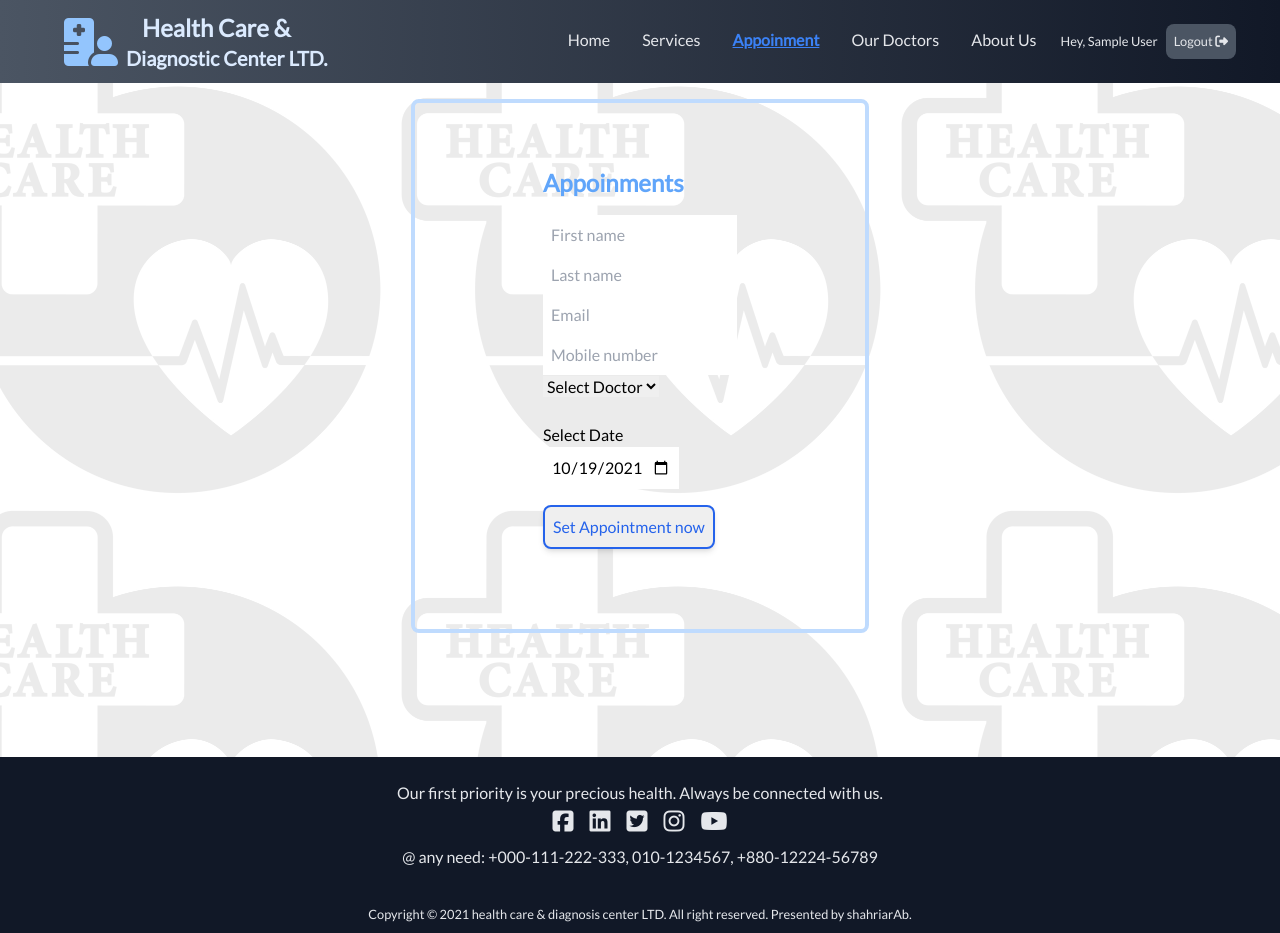
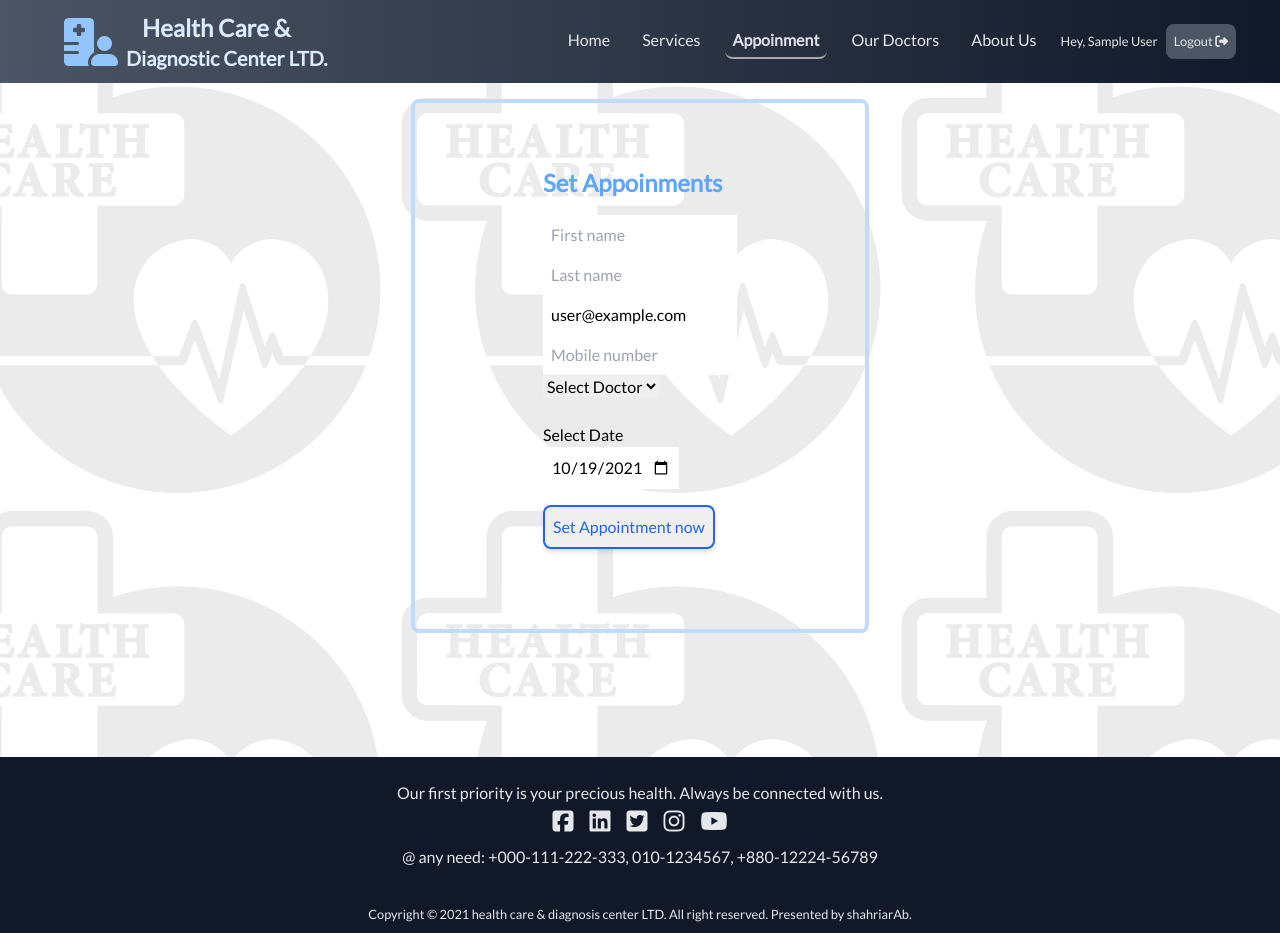
Before and after one commit to shahriarAb/health-care-and-diagnosis-center, a React (Create React App) app: page /appoinments in a window 1280 px wide. Built offline with nearby package versions, Linux system fonts and the light colour scheme; no server answers; sample sign-in values are in the browser's storage.

Commit message:
design updated

```diff
--- a/src/App.js
+++ b/src/App.js
@@ -27,9 +27,9 @@ function App() {
             <Route path="/home">
               <Home></Home>
             </Route>
-            <Route path="/services">
+            <PrivateRoute path="/services">
               <Services></Services>
-            </Route>
+            </PrivateRoute>
             <PrivateRoute path="/servicedetails/:id">
               <ServiceDetails></ServiceDetails>
             </PrivateRoute>
--- a/src/pages/Appoinment/Appoinment.js
+++ b/src/pages/Appoinment/Appoinment.js
@@ -1,19 +1,21 @@
 import React from 'react';
 import { useForm } from 'react-hook-form';
+import useAuth from '../hooks/useAuth';
 import "./Appoinment.css"
 
 const Appoinment = () => {
+    const { user } = useAuth();
     const { register, handleSubmit, formState: { errors } } = useForm();
     const onSubmit = data => console.log(data);
     console.log(errors);
     return (
         <div className="container">
             <div className="border-4 border-blue-200 rounded-lg lg:py-16 lg:px-32">
-                <h2 className="text-2xl font-semibold text-blue-400 mb-4">Appoinments</h2>
+                <h2 className="text-2xl font-semibold text-blue-400 mb-4">Set Appoinments</h2>
                 <form onSubmit={handleSubmit(onSubmit)}>
                     <input type="text" placeholder="First name" {...register("First name", { required: true, maxLength: 80 })} />
                     <input type="text" placeholder="Last name" {...register("Last name", { required: true, maxLength: 100 })} />
-                    <input type="text" placeholder="Email" {...register("Email", { required: true, pattern: /^\S+@\S+$/i })} />
+                    <input type="text" placeholder="Email" {...register("Email", { required: true, pattern: /^\S+@\S+$/i })} value={user.email} />
                     <input type="tel" placeholder="Mobile number" {...register("Mobile number", { required: true, minLength: 7, maxLength: 11 })} />
                     <select {...register("Title", { required: true })}>
                         <option value="Select">Select Doctor</option>
--- a/src/pages/Home/Feedback/Feedback.js
+++ b/src/pages/Home/Feedback/Feedback.js
@@ -4,7 +4,7 @@ const Feedback = () => {
     return (
         <div>
             {/* feedback/opinion giving section */}
-            <div className="text-center mt-6 lg:mx-4 p-6 border-2 bg-gradient-to-r from-blue-300 to-blue-100 border-blue-400 rounded-lg">
+            <div className="text-center mt-6 mx-2 p-6 border-2 bg-gradient-to-r from-blue-300 to-blue-100 border-blue-400 rounded-lg">
                 <p className="text-blue-500 text-lg">Feedback Hub</p>
                 <h2 className="text-3xl font-bold">Give your feedback</h2>
                 <p className="mt-8 text-2xl font-bold text-blue-700">Your opinion matters</p>
@@ -14,7 +14,7 @@ const Feedback = () => {
                     placeholder='Write here and help us to improve our service.' />
                 <br />
                 <button
-                    className="bg-blue-800 hover:bg-blue-700 focus:outline-none focus:ring-2 focus:ring-blue-600 focus:ring-opacity-50 rounded-full py-2 px-6 text-white font-semibold shadow-md mt-4 mb-12"
+                    className="contact-btn bg-blue-800 hover:bg-blue-700 focus:outline-none focus:ring-2 focus:ring-blue-600 focus:ring-opacity-50 rounded-full py-2 px-6 text-white font-semibold shadow-md mt-4 mb-12"
                 >Send Mail</button>
             </div>
         </div>
--- a/src/pages/Home/HomeServices/HomeServices.js
+++ b/src/pages/Home/HomeServices/HomeServices.js
@@ -1,4 +1,5 @@
 import React, { useEffect, useState } from 'react';
+import { Link } from 'react-router-dom';
 import Service from '../Service/Service';
 
 const HomeServices = () => {
@@ -21,6 +22,7 @@ const HomeServices = () => {
                     ></Service>)
                 }
             </div>
+            <Link className="mt-6 underline text-xl font-semibold text-blue-600" to="/services">More services...</Link>
         </div>
     );
 };
--- a/src/pages/Home/Service/Service.js
+++ b/src/pages/Home/Service/Service.js
@@ -4,7 +4,7 @@ import { Link } from 'react-router-dom';
 const Service = (props) => {
     const { id, name, img, description } = props.service;
     return (
-        <div className="border-2 rounded-r-xl rounded-bl-lg border-blue-300 border-opacity-75 sm:mb-4">
+        <div className="border-2 rounded-r-xl rounded-bl-lg border-blue-300 border-opacity-75 mb-4 lg:mb-0">
             <img className="w-full rounded-tr-xl" src={img} alt="" />
             <div className="m-2">
                 <h2 className="text-center my-2 text-blue-500 text-2xl font-semibold">{name}</h2>
--- a/src/pages/Shared/Header/Header.js
+++ b/src/pages/Shared/Header/Header.js
@@ -8,9 +8,8 @@ const Header = () => {
 
     const activeStyle = {
         fontWeight: "bold",
-        color: "rgb(59,130,246)",
-        textDecoration: "underline",
-        backgronoundColor: "whitesmoke"
+        borderBottom: '2px solid rgb(168, 168, 168)',
+        color: 'rgb(221, 223, 235)'
     }
     return (
         <div className="bg-gradient-to-r from-gray-600 to-gray-900 mb-4 py-2 text-gray-200 flex justify-between">
```
